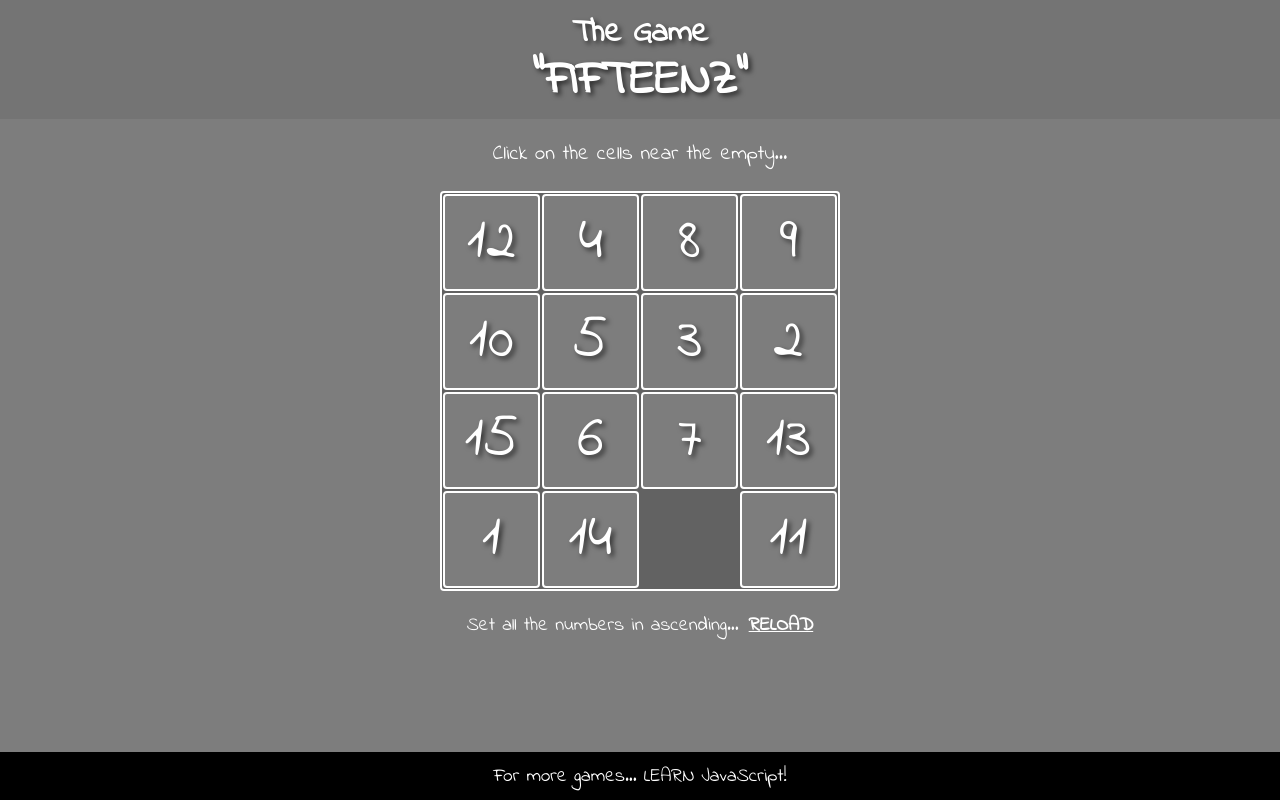
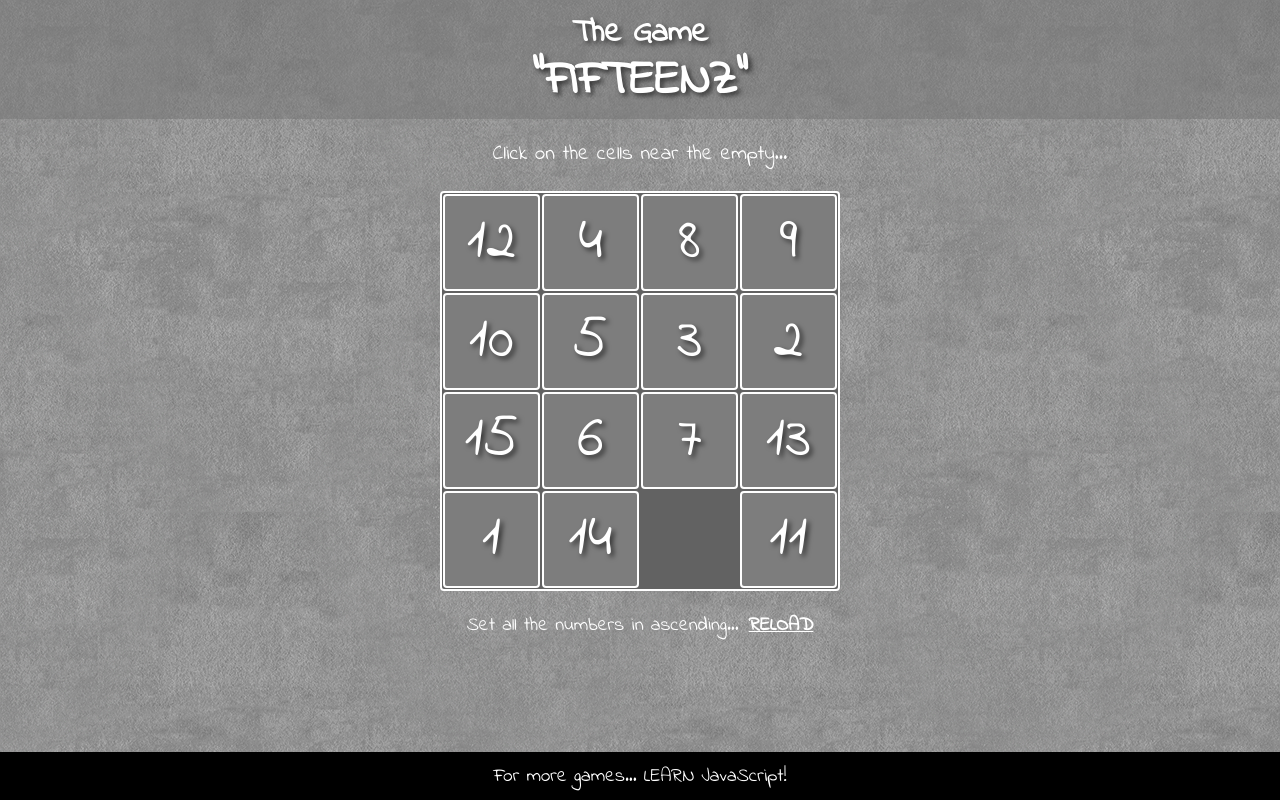
Before and after one commit to dr-Haze/fifteenz, a plain HTML site: page index.html in a window 1280 px wide. Drawn offline with nearby package versions, Linux system fonts and the light colour scheme.

Commit message:
add background image

```diff
--- a/style.css
+++ b/style.css
@@ -43,6 +43,7 @@ body{
 	cursor: default;
 	min-height: 100%;
 	height: auto !important;
+	background-image: url('background.png');
 
 	-webkit-user-select: none;
 	   -moz-user-select: none;
@@ -53,7 +54,7 @@ body{
 
 header{
 	padding: 10px 0;
-	background-color: #747474;
+	background-color: rgba(116,116,116,.5);
 }
 
 header h1,
@@ -116,7 +117,7 @@ section{
 	top: 25%;
 	padding: 40px 0;
 	opacity: 1;
-	background-color: #626262;
+	background-color: rgba(116,116,116,.7);
 	text-transform: uppercase;
 	z-index: 100;
 }
```
Also changed, not shown: background.png (added).
